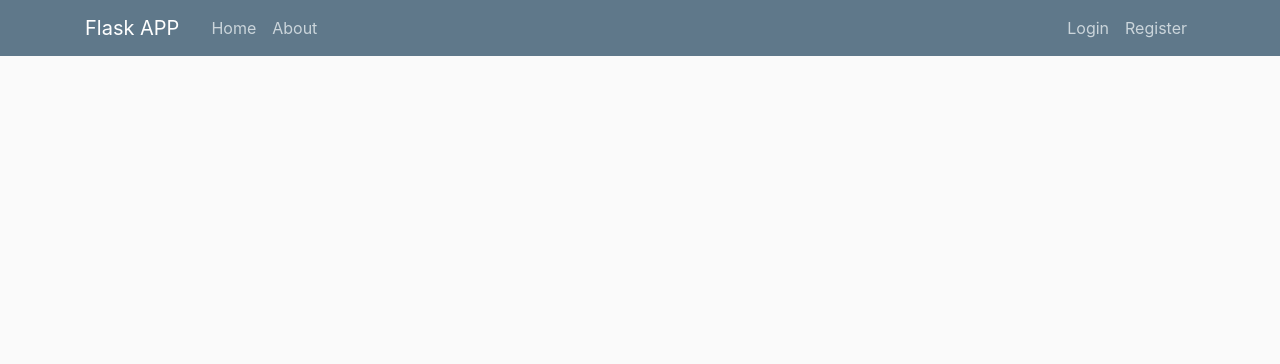
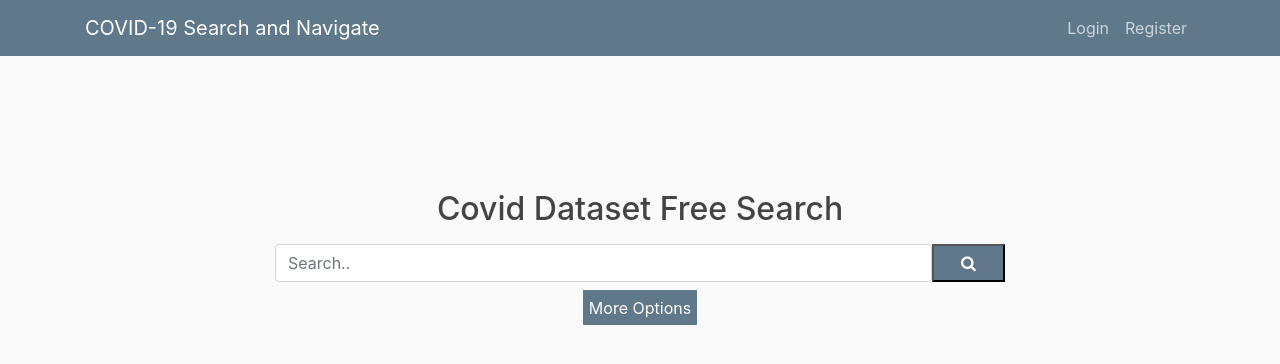
Before and after one commit to spoon-ss/IR-final-project, a Flask app: page /home in a window 1280 px wide. Shown: the top 364 px of the page. Run offline with Flask 2, Linux system fonts and the light colour scheme; some libraries are stand-ins or nearby versions.

Commit message:
refine UI

```diff
--- a/flaskapp/routes.py
+++ b/flaskapp/routes.py
@@ -15,7 +15,7 @@ import itertools
 
 @app.route("/home")
 def home():
-    return render_template('home.html')
+    return render_template('index.html')
 
 
 # display query page
@@ -183,7 +183,6 @@ def my_doc():
     for doc in docs:
         article_dic, more_like_this_dic = GeneralQueryService("sample_covid_19_index").doc_result(str(doc.doc_id))
         article_dics.append(article_dic)
-        print(article_dic)
     return render_template('my_favorite.html', docs=zip(docs, article_dics))
 
 
--- a/flaskapp/templates/index.html
+++ b/flaskapp/templates/index.html
@@ -1,7 +1,7 @@
 <!doctype html>
 <style>
 	.dropbtn {
-	  background-color: #4CAF50;
+	  background-color: #5f788a;
 	  color: white;
 	  padding: 6px;
 	  font-size: 16px;
@@ -15,8 +15,8 @@
 	#inline1 {float: left;}
 	#mainbox {width: 90%; float:left;}
 	#searchbtn {width: 10%; float:left;}
-	button#btn {width: 100%; height: 38px; background-color: #4CAF50}
-	button#btn:hover {background-color: #3e8e41; cursor:pointer;}
+	button#btn {width: 100%; height: 38px; background-color: #5f788a}
+	button#btn:hover {background-color: #428bca; cursor:pointer;}
 	.fa-search {color:white;}
 	#option {
 	  width: 100%;
--- a/flaskapp/templates/layout.html
+++ b/flaskapp/templates/layout.html
@@ -14,23 +14,21 @@
     <link rel="stylesheet" type="text/css" href="{{ url_for('static', filename='main.css') }}">
 
     {% if title %}
-        <title>Flask APP - {{ title }}</title>
+        <title>Covid-19 - {{ title }}</title>
     {% else %}
-        <title>Flask APP</title>
+        <title>Covid-19</title>
     {% endif %}
 </head>
 <body>
     <header class="site-header">
       <nav class="navbar navbar-expand-md navbar-dark bg-steel fixed-top">
         <div class="container">
-          <a class="navbar-brand mr-4" href="/">Flask APP</a>
+          <a class="navbar-brand mr-4" href="/">COVID-19 Search and Navigate</a>
           <button class="navbar-toggler" type="button" data-toggle="collapse" data-target="#navbarToggle" aria-controls="navbarToggle" aria-expanded="false" aria-label="Toggle navigation">
             <span class="navbar-toggler-icon"></span>
           </button>
           <div class="collapse navbar-collapse" id="navbarToggle">
             <div class="navbar-nav mr-auto">
-              <a class="nav-item nav-link" href="{{ url_for('home') }}">Home</a>
-              <a class="nav-item nav-link" href="{{ url_for('about') }}">About</a>
             </div>
             <!-- Navbar Right Side -->
             <div class="navbar-nav">
```
Also changed, not shown: flaskapp/templates/article.html (+32 -4 lines), flaskapp/templates/my_favorite.html (+11 -15 lines), flaskapp/site.db.
